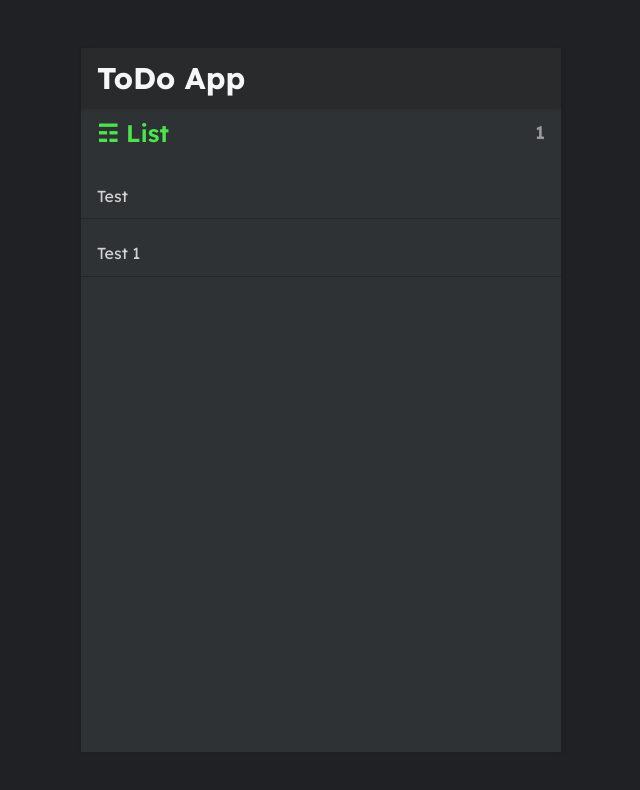
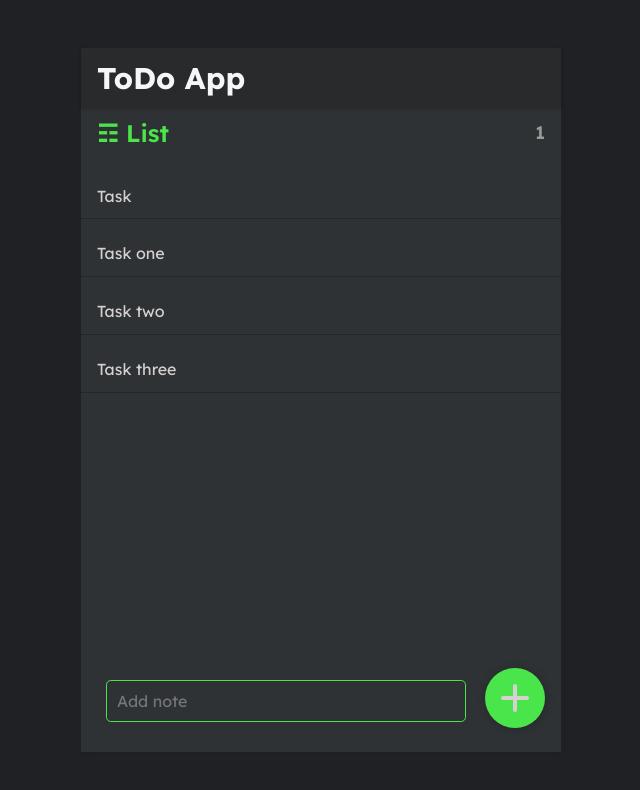
Before and after one commit to Capital-KyawNyeinNaing/todo-app, a React (Create React App) app: page / in a window 1280 px wide. Shown: the top 790 px of the page, without its empty margins (319-959 px from the left). Built offline with nearby package versions, Linux system fonts and the light colour scheme; data requests are answered from the project's data file.

Commit message:
New create API ref

```diff
--- a/db.json
+++ b/db.json
@@ -1,14 +1,24 @@
 {
   "notes": [
     {
-      "body": "Test",
-      "updated": "2021-11-12T10:01:12.565Z",
+      "body": "Task",
+      "updated": "2021-11-16T11:15:57.767Z",
       "id": 1
     },
     {
-      "body": "Test 1",
-      "updated": "2021-11-12T10:01:16.124Z",
+      "body": "Task one",
+      "updated": "2021-11-16T11:32:52.124Z",
       "id": 2
+    },
+    {
+      "body": "Task two",
+      "updated": "2021-11-16T11:33:21.958Z",
+      "id": 3
+    },
+    {
+      "body": "Task three",
+      "updated": "2021-11-16T11:33:32.597Z",
+      "id": 4
     }
   ]
 }
--- a/package.json
+++ b/package.json
@@ -10,6 +10,7 @@
     "json-server": "^0.17.0",
     "react": "^17.0.2",
     "react-dom": "^17.0.2",
+    "react-icons": "^4.3.1",
     "react-redux": "^7.2.6",
     "react-router-dom": "^5.2.1",
     "react-scripts": "4.0.3",
--- a/src/pages/Notes.jsx
+++ b/src/pages/Notes.jsx
@@ -1,15 +1,19 @@
-import React, { useEffect, useState } from "react";
+import React, { useEffect, useState, createRef } from "react";
+import styled from "styled-components";
 import SubHeader from "../components/layout/SubHeader";
 import { Link, useHistory } from "react-router-dom";
 import axios from "axios";
 import { useSelector, useDispatch } from "react-redux";
 import { noteAction } from "../store/actions/note.action";
+import { HiOutlinePlusSm } from "react-icons/hi";
 
 const Notes = () => {
   const history = useHistory();
   const [data, setData] = useState([]);
-  const { note_data } = useSelector((state) => state.noteReducer);
+  const [create, setCreate] = useState(false);
+  const { isLoading, note_data } = useSelector((state) => state.noteReducer);
   const dispatch = useDispatch();
+  const inputRef = createRef();
 
   const handleRouteChange = (index) => {
     history.push({
@@ -20,9 +24,21 @@ const Notes = () => {
 
   useEffect(() => {
     dispatch(noteAction.getNote());
-  }, [dispatch]);
 
-  console.log(note_data);
+    create && setCreate(!create);
+  }, [dispatch, create]);
+
+  const handleAddNote = () => {
+    dispatch(
+      noteAction.crateNote({
+        body: inputRef.current.value,
+        updated: new Date(),
+      })
+    );
+    setCreate(true);
+  };
+
+  console.log(note_data)
 
   // useEffect(() => {
   //   const fetchData = async () => {
@@ -49,17 +65,41 @@ const Notes = () => {
           <div
             className="notes-list-item"
             onClick={() => handleRouteChange(index)}
+            key={index}
           >
             {note.body}
           </div>
-
-          // <Link to={`/note/${index}`}>
-          //   <div className="notes-list-item">Notes {index}</div>
-          // </Link>
         ))}
+        <InputWrap>
+          <input type="text" placeholder="Add note" ref={inputRef} />
+        </InputWrap>
+      </div>
+      <div className="floating-button" onClick={handleAddNote}>
+        <HiOutlinePlusSm />
       </div>
     </div>
   );
 };
 
 export default Notes;
+
+// styled
+const InputWrap = styled.div`
+  position: absolute;
+  bottom: 0;
+  left: 0;
+  border: 1px solid var(--color-main);
+  width: calc(100% - 120px);
+  margin: 25px;
+  margin-bottom: 30px;
+  border-radius: 0.3rem;
+
+  input {
+    width: 100%;
+    height: auto;
+    background-color: transparent;
+    outline: 0;
+    border: 0;
+    padding: 10px;
+  }
+`;
--- a/src/store/actions/note.action.js
+++ b/src/store/actions/note.action.js
@@ -1,20 +1,49 @@
-import axios from 'axios'
-import * as types from '../types'
-import { FetchRequest, FetchSuccess, FetchError } from './typehandle'
+import axios from "axios";
+import * as types from "../types";
+import { FetchRequest, FetchSuccess, FetchError } from "./typehandle";
 
-const getNote = () => async dispatch => {
-  dispatch(FetchRequest(types.GETNOTE_REQUEST))
-  return await axios.get('http://localhost:5000/notes')
-    .then(res => {
+const getNote = () => async (dispatch) => {
+  dispatch(FetchRequest(types.GETNOTE_REQUEST));
+  return await axios
+    .get("http://localhost:5000/notes")
+    .then((res) => {
       if (res.data.error) {
-        console.log(res.data)
+        console.log(res.data);
       } else {
-        dispatch(FetchSuccess(types.GETNOTE_SUCCESS, res.data))
+        dispatch(FetchSuccess(types.GETNOTE_SUCCESS, res.data));
       }
     })
-    .catch(error => dispatch(FetchError(types.GETNOTE_ERROR, error.message)))
-}
+    .catch((error) => dispatch(FetchError(types.GETNOTE_ERROR, error.message)));
+};
+
+const crateNote = ({ body, updated }) => async (dispatch) => {
+    dispatch(FetchRequest(types.CREATENOTE_REQUEST));
+    return await axios
+      .post(
+        "http://localhost:5000/notes",
+        {
+          body,
+          updated,
+        },
+        {
+          headers: {
+            "Content-Type": "application/json",
+          },
+        }
+      )
+      .then((res) => {
+        if (res.data.error) {
+          console.log(res.data);
+        } else {
+          dispatch(FetchSuccess(types.CREATENOTE_SUCCESS, res.data));
+        }
+      })
+      .catch((error) =>
+        dispatch(FetchError(types.CREATENOTE_ERROR, error.message))
+      );
+  };
 
 export const noteAction = {
-  getNote
-}
+  getNote,
+  crateNote,
+};
--- a/src/store/reducers/note.reducer.js
+++ b/src/store/reducers/note.reducer.js
@@ -4,11 +4,12 @@ const initialState = {
   error: null,
   isLoading: false,
   note_data: null,
+  createNote_data: null
 };
 
 const todoReducer = (state = initialState, action) => {
   switch (action.type) {
-    case types.GETNOTE_REQUEST: // typeName
+    case types.GETNOTE_REQUEST: // get note
       return {
         ...state,
         isLoading: true,
@@ -16,8 +17,8 @@ const todoReducer = (state = initialState, action) => {
     case types.GETNOTE_SUCCESS:
       return {
         ...state,
+        note_data: action.data,
         isLoading: false,
-        note_data: action.data,
       };
     case types.GETNOTE_ERROR:
       return {
@@ -25,6 +26,25 @@ const todoReducer = (state = initialState, action) => {
         isLoading: false,
         error: action.error,
       };
+
+    case types.CREATENOTE_REQUEST: // create note
+      return {
+        ...state,
+        isLoading: true,
+      };
+    case types.CREATENOTE_SUCCESS:
+      return {
+        ...state,
+        isLoading: false,
+        createNote_data: action.data,
+      };
+    case types.CREATENOTE_ERROR:
+      return {
+        ...state,
+        isLoading: false,
+        error: action.error,
+      };
+
     default:
       return state;
   }
--- a/src/store/types.js
+++ b/src/store/types.js
@@ -1,3 +1,7 @@
 export const GETNOTE_REQUEST = 'GETNOTE_REQUEST'
 export const GETNOTE_SUCCESS = 'GETNOTE_SUCCESS'
 export const GETNOTE_ERROR = 'GETNOTE_ERROR'
+
+export const CREATENOTE_REQUEST = 'CREATENOTE_REQUEST'
+export const CREATENOTE_SUCCESS = 'CREATENOTE_SUCCESS'
+export const CREATENOTE_ERROR = 'CREATENOTE_ERROR'
```
Also changed, not shown: 1 other file (tests, documents, lock files or other folders).
